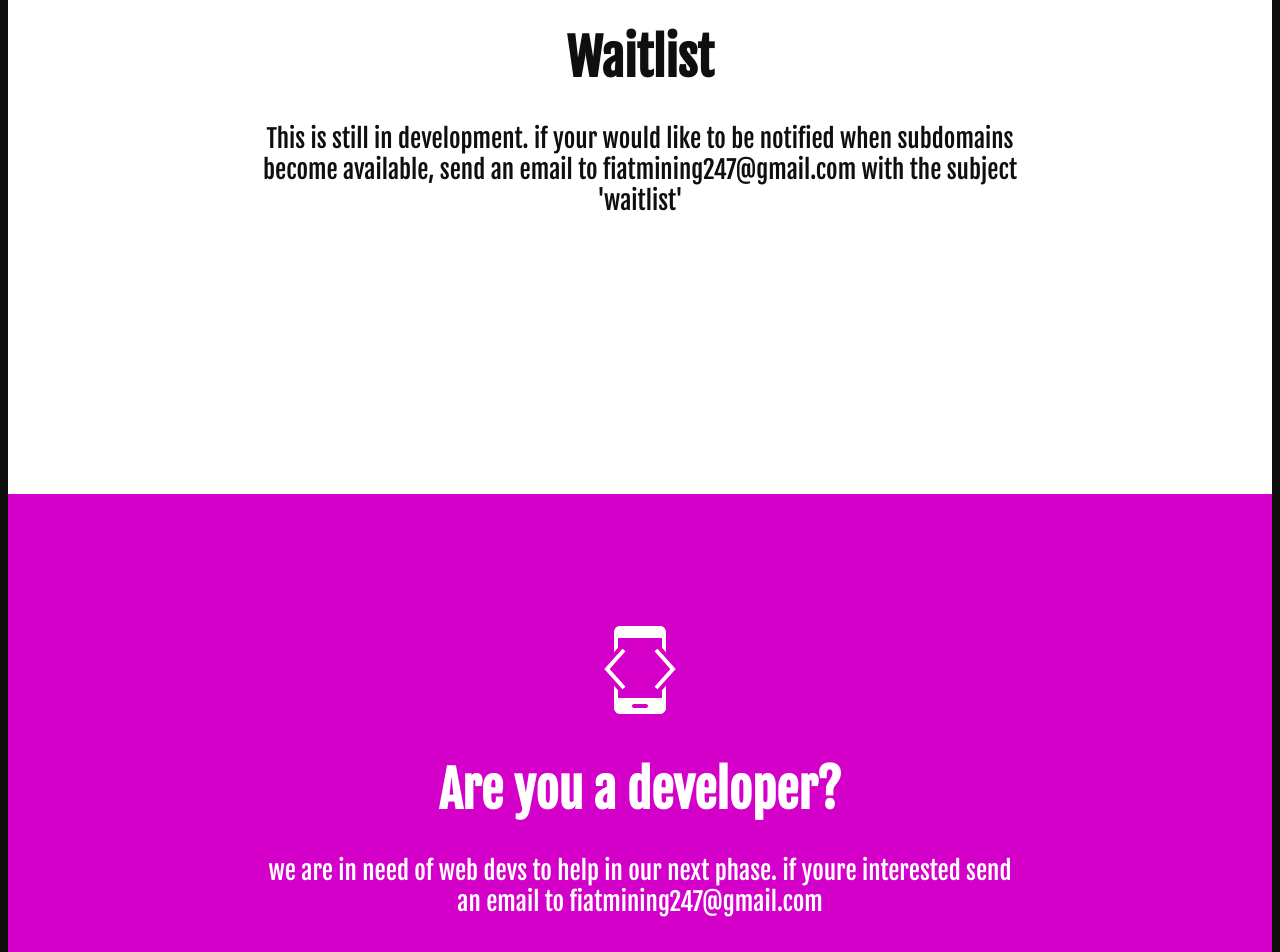
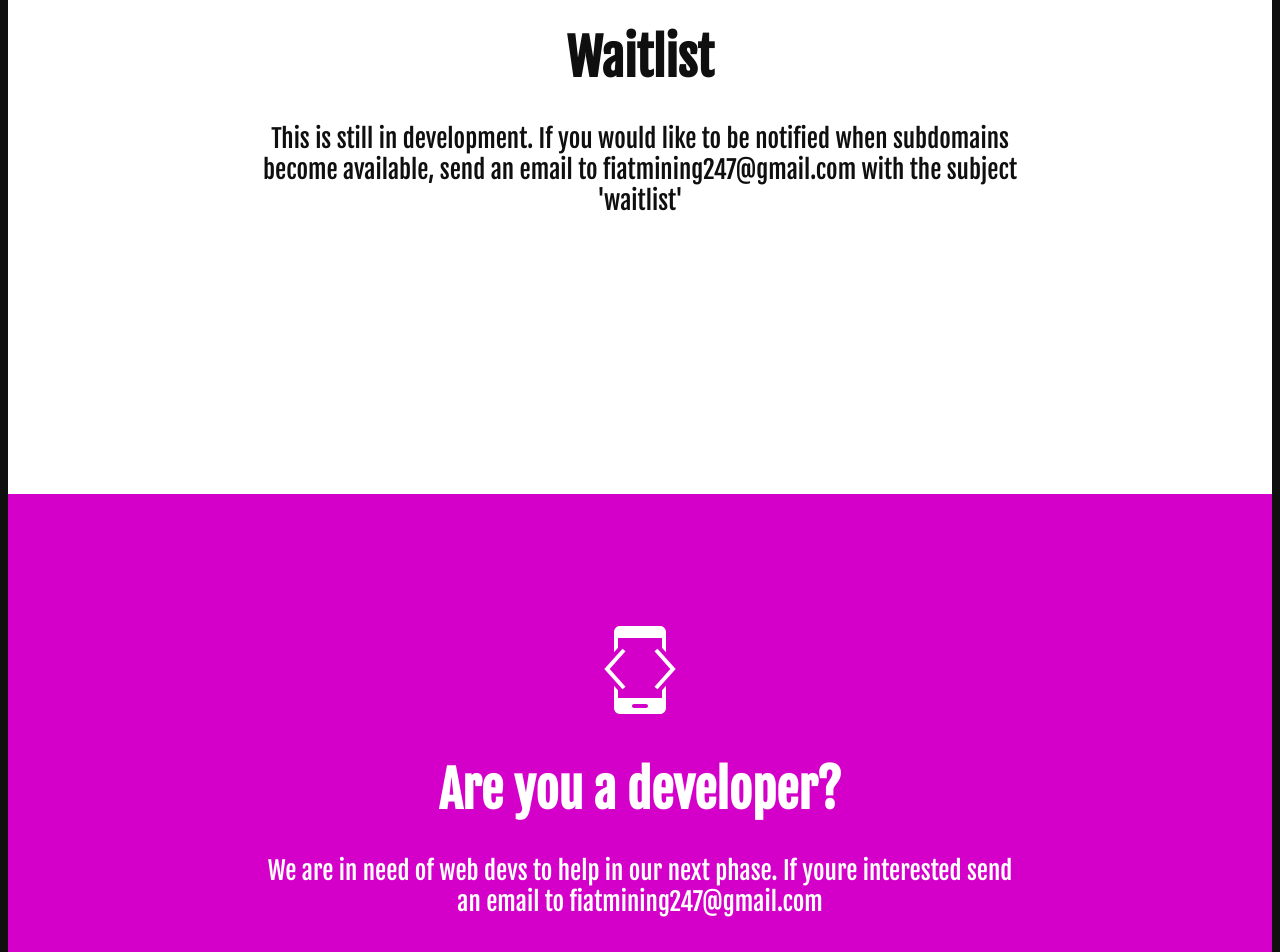
Before and after one commit to buymorebtc/sndbtc, a plain HTML site: page index.html in a window 1280 px wide. Shown: the part 2460-3412 px from the top of the page. Drawn offline with Linux system fonts and the light colour scheme.

Commit message:
Update index.html

```diff
--- a/index.html
+++ b/index.html
@@ -172,7 +172,7 @@ html {
         </div>
         <div class="cont3text">
             <h1>Waitlist</h1>
-            <p>This is still in development. if your would like to be notified when subdomains become available, send an email to fiatmining247@gmail.com with the subject 'waitlist'</p>
+            <p>This is still in development. If you would like to be notified when subdomains become available, send an email to fiatmining247@gmail.com with the subject 'waitlist'</p>
         </div>
     </div>
     <div class="container4">
@@ -182,7 +182,7 @@ style=" fill:#000000;"><g fill="none" fill-rule="nonzero" stroke="none" stroke-w
         </div>
         <div class="cont4text">
             <h1>Are you a developer?</h1>
-            <p>we are in need of web devs to help in our next phase. if youre interested send an email to fiatmining247@gmail.com</p>
+            <p>We are in need of web devs to help in our next phase. If youre interested send an email to fiatmining247@gmail.com</p>
         </div>
     </div>
 <body>
```
